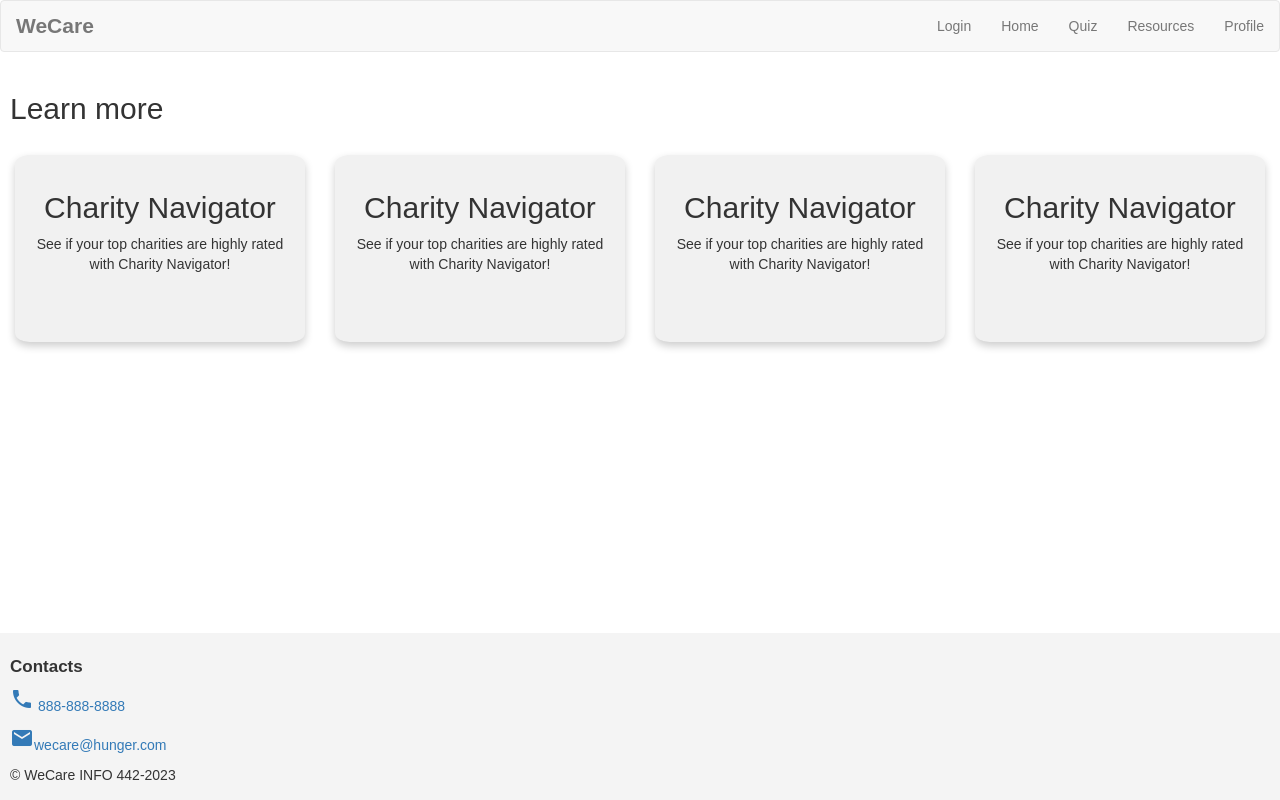
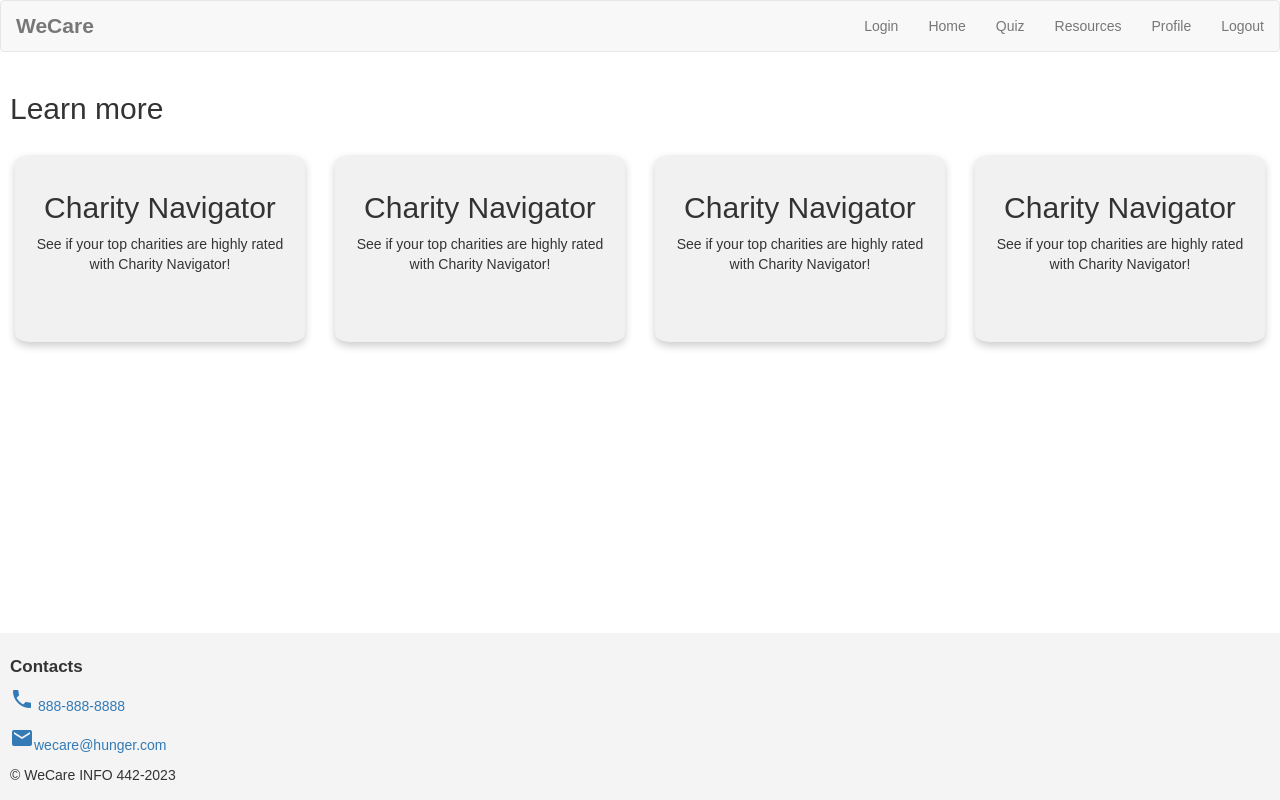
Before and after one commit to UW-INFO442-AU23/WeCare, a React (Create React App) app: page /resources in a window 1280 px wide. Built offline with nearby package versions, Linux system fonts and the light colour scheme.

Commit message:
working on logout

```diff
--- a/src/App.js
+++ b/src/App.js
@@ -8,6 +8,7 @@
 import Profile from './components/Profile';
 import Login from './components/Login';
 import Register from './components/Register';
+import Logout from './components/Logout'
 
 
 import './styles.css';
@@ -26,6 +27,7 @@
             <Route path="/profile" element={<Profile />} />
             <Route path="/login" element={<Login />} />
             <Route path="/register" element={<Register />}/>
+            <Route path="/logout" element={<Logout />} />
 
 
           </Routes>
--- a/src/components/Navbar.js
+++ b/src/components/Navbar.js
@@ -13,6 +13,7 @@
           <li><Link to="/quiz">Quiz</Link></li>
           <li><Link to="/resources">Resources</Link></li>
           <li><Link to="/profile">Profile</Link></li>
+          <li><Link to="/logout">Logout</Link></li>
 
 
         </ul>
```
Also changed, not shown: src/components/Logout.js (+35 -0 lines).
